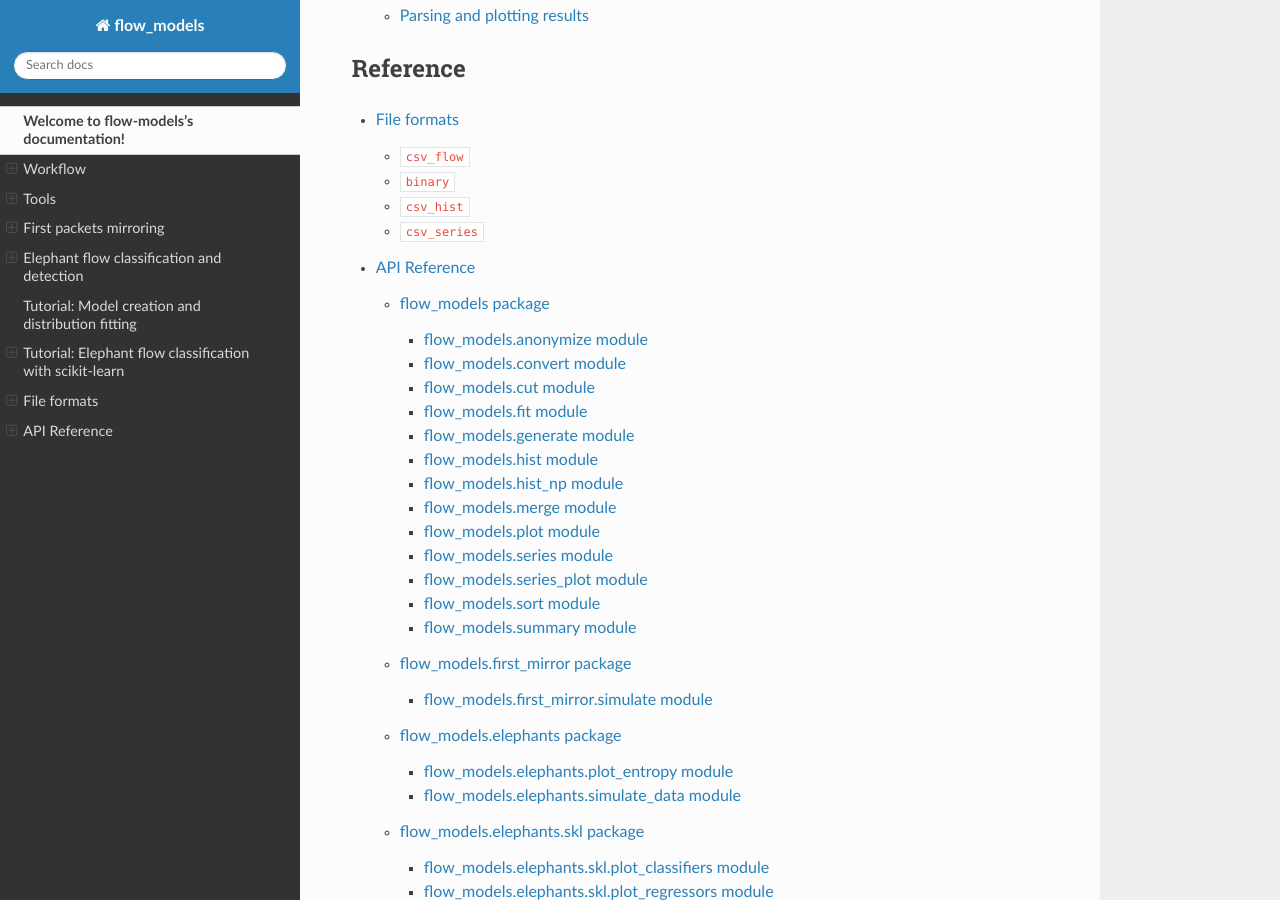
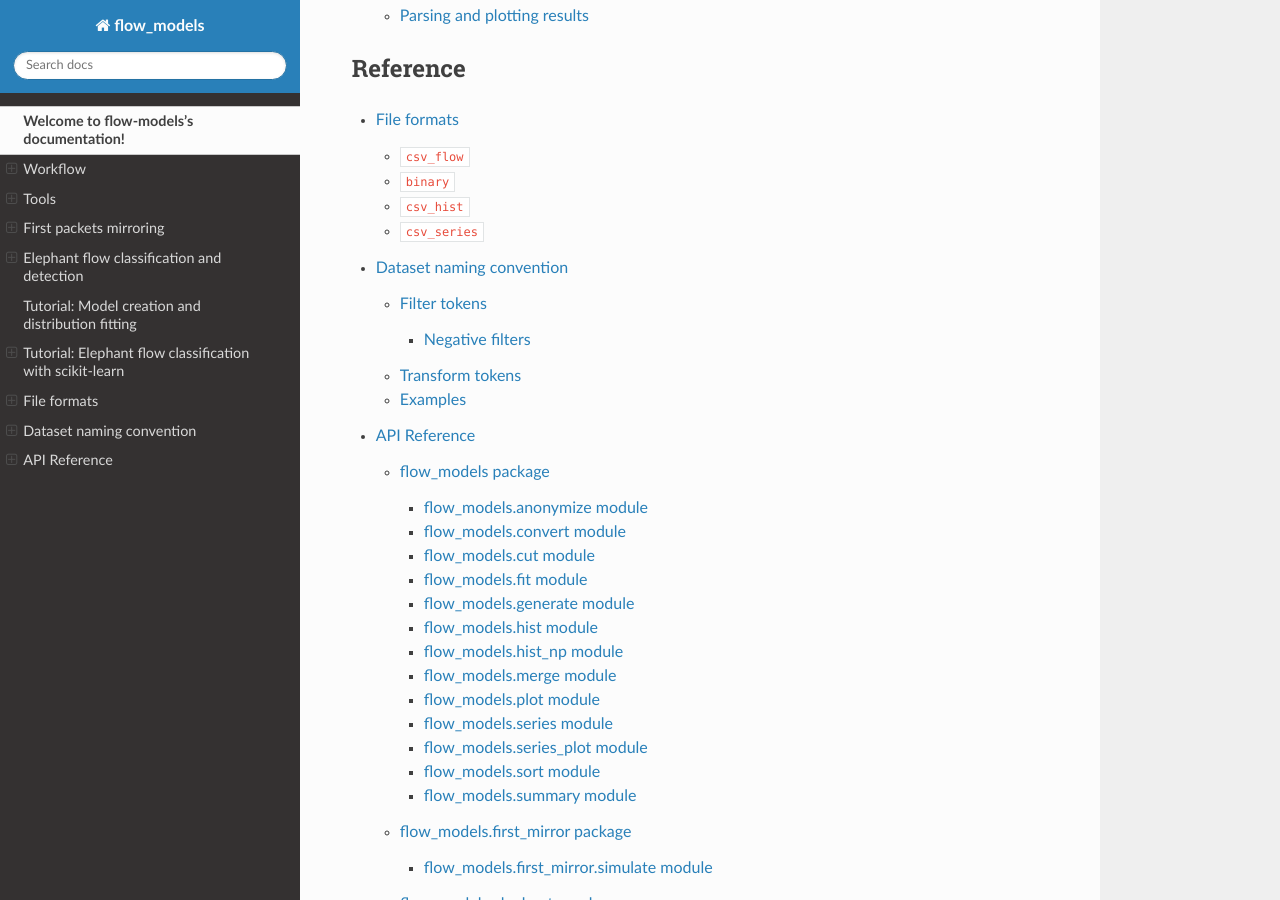
Before and after one commit to piotrjurkiewicz/flow-models, a Sphinx documentation site: the page built from docs/index.rst, in a window 1280 px wide and 900 px high, scrolled down 2469 px. Built offline with Sphinx 7.4.7 and the Read the Docs theme 3.1.0, drawn with Linux system fonts in a browser that asks for light colours; some of the changed lines change nothing that is shown.

Commit message:
Document dataset directory naming convention

```diff
--- /dev/null
+++ b/docs/datasets.rst
@@ -0,0 +1,167 @@
+Dataset naming convention
+*************************
+
+.. toctree::
+   :maxdepth: 2
+
+Each dataset is stored in a directory named according to the following
+scheme: ::
+
+    <dataset>[_<selection>][_<transform>...]/<filters>
+
+- ``dataset`` -- name of the base dataset (e.g. ``agh_2015``)
+- ``selection`` -- optional time selection, folded into the dataset identifier
+  as lowercase digits (e.g. ``agh_2015061019`` selects the hour between
+  19:00-20:00 UTC on June 10th)
+- ``transform`` -- optional trailing lowercase tokens describing
+  transformations applied to the dataset records (e.g. ``anon``)
+- ``filters`` -- subdirectory inside the dataset directory, named by the
+  filter tokens joined with ``_``, applied in the order they appear;
+  ``ALL`` denotes the unfiltered dataset
+
+Only protocol names are written in UPPERCASE. All other tokens (filters and
+transforms) are written in lowercase.
+
+Filter tokens
+=============
+
+Each filter token denotes a single predicate, equivalent to a
+``--filter-expr`` expression. The following tokens are defined:
+
+.. list-table::
+   :header-rows: 1
+
+   * - Token
+     - Meaning
+     - Equivalent ``--filter-expr``
+   * - ``IPv4``
+     - IPv4 flows only
+     - ``af == 2``
+   * - ``IPv6``
+     - IPv6 flows only
+     - ``af == 10``
+   * - ``TCP``
+     - TCP flows only
+     - ``prot == 6``
+   * - ``UDP``
+     - UDP flows only
+     - ``prot == 17``
+   * - ``ICMP``
+     - ICMP flows only
+     - ``prot == 1``
+   * - ``DNS``
+     - DNS flows only (queries and responses)
+     - ``(sp == 53) | (dp == 53)``
+   * - ``HTTP3``
+     - HTTP/3 (QUIC) flows only
+     - ``(prot == 17) & ((sp == 443) | (dp == 443))``
+   * - ``ge<N>p``
+     - flows of at least N packets
+     - ``packets >= N``
+   * - ``lt<N>p``
+     - flows of fewer than N packets
+     - ``packets < N``
+   * - ``ge<N>o``
+     - flows of at least N octets
+     - ``octets >= N``
+   * - ``lt<N>o``
+     - flows of fewer than N octets
+     - ``octets < N``
+   * - ``ge<N>s``
+     - flows lasting at least N seconds
+     - ``(last - first) >= N``
+   * - ``lt<N>s``
+     - flows lasting fewer than N seconds
+     - ``(last - first) < N``
+   * - ``wellknown``
+     - flows involving a well-known port
+     - ``(sp < 1024) | (dp < 1024)``
+   * - ``up`` / ``down``
+     - upstream / downstream flows (dataset-specific expression)
+     - e.g. source/destination subnet check
+
+Address family tokens (``IPv4``, ``IPv6``) and protocol tokens (``TCP``,
+``UDP``, ``ICMP``, ``HTTP3``) are uppercase; all remaining filter tokens are
+lowercase. Port-based tokens match either endpoint (``sp`` or ``dp``), since flow
+records are unidirectional and a service exchange produces separate query
+and response flows. If only client-to-server flows are wanted, the
+dataset's Makefile can narrow the expression to ``dp`` only and this must
+be documented there.
+
+When multiple filters are used, they should appear in the order:
+address family, protocol, size, duration, direction, port.
+
+Negative filters
+----------------
+
+A filter token may be negated by prefixing it with ``no``. The ``no``
+modifier is lowercase; the protocol name retains its uppercase form.
+
+.. list-table::
+   :header-rows: 1
+
+   * - Token
+     - Meaning
+     - Equivalent ``--filter-expr``
+   * - ``noTCP``
+     - non-TCP flows only
+     - ``prot != 6``
+   * - ``noUDP``
+     - non-UDP flows only
+     - ``prot != 17``
+   * - ``noDNS``
+     - non-DNS flows only
+     - ``(sp != 53) & (dp != 53)``
+   * - ``noHTTP3``
+     - non-HTTP/3 flows only
+     - ``(prot != 17) | ((sp != 443) & (dp != 443))``
+   * - ``nowellknown``
+     - flows not involving any well-known port
+     - ``(sp >= 1024) & (dp >= 1024)``
+
+Negative tokens should only be used where the complement is not already
+expressible by a positive token: ``noIPv4`` is simply ``IPv6``, ``noup`` is
+``down``, and ``noge5p`` is ``lt5p``. In such cases the positive form must be
+used.
+
+Transform tokens
+================
+
+Trailing lowercase tokens describe transformations applied to the records
+after filtering:
+
+.. list-table::
+   :header-rows: 1
+
+   * - Token
+     - Meaning
+   * - ``anon``
+     - IP addresses anonymized with the Crypto-PAn algorithm
+
+Examples
+========
+
+.. list-table::
+   :header-rows: 1
+
+   * - Directory name
+     - Contents
+   * - ``agh_2015061019_IPv4_anon/ALL``
+     - one-hour selection of ``agh_2015``, IPv4 flows only, anonymized
+   * - ``agh_2015061019_IPv4_anon/TCP``
+     - same selection, TCP flows only, anonymized
+   * - ``agh_2015061019_IPv4_anon/HTTP3``
+     - same selection, HTTP/3 flows only, anonymized
+   * - ``agh_2015061019_IPv4_anon/ge5p``
+     - same selection, flows with at least 5 packets, anonymized
+   * - ``agh_2015061019_IPv4_anon/noTCP``
+     - same selection, non-TCP flows only, anonymized
+   * - ``agh_2015061019_IPv4_anon/UDP_noDNS``
+     - same selection, UDP flows excluding DNS, anonymized
+   * - ``agh_2015/IPv6``
+     - full ``agh_2015`` dataset, IPv6 flows only
+
+The subdirectory name encodes only *which* filters were applied. The exact
+``--filter-expr`` expressions used to produce the records should be
+documented in the subdirectory's Makefile, as in
+``data/agh_2015061019_IPv4_anon/TCP/Makefile``.
--- a/docs/index.rst
+++ b/docs/index.rst
@@ -80,6 +80,7 @@
    :maxdepth: 3
 
    formats
+   datasets
    api
 
 Indices and tables
```
